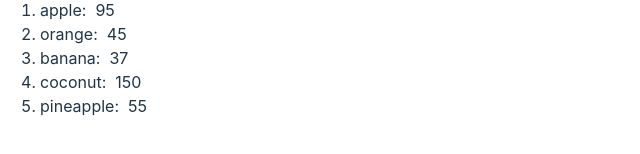
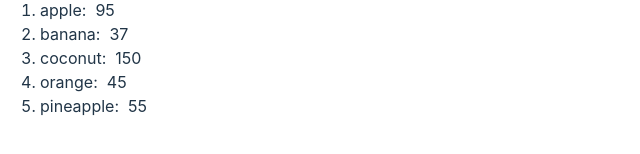
Before and after one commit to tanjirhc/react-render, a React (Vite) app: page / in a window 1280 px wide. Shown: the part 342-496 px from the top of the page, without its empty margins (0-640 px from the left). Built offline with nearby package versions, Linux system fonts and the light colour scheme.

Commit message:
sorting ascending

```diff
--- a/src/List.tsx
+++ b/src/List.tsx
@@ -5,6 +5,8 @@ function List(){
                   {id: 3, name: "banana", calories: 37},
                   {id: 4, name: "coconut", calories: 150},
                   {id: 5, name: "pineapple", calories: 55}];
+
+                  fruits.sort((a, b) => a.name.localeCompare(b.name));
 
   fruits.sort();
 
```
